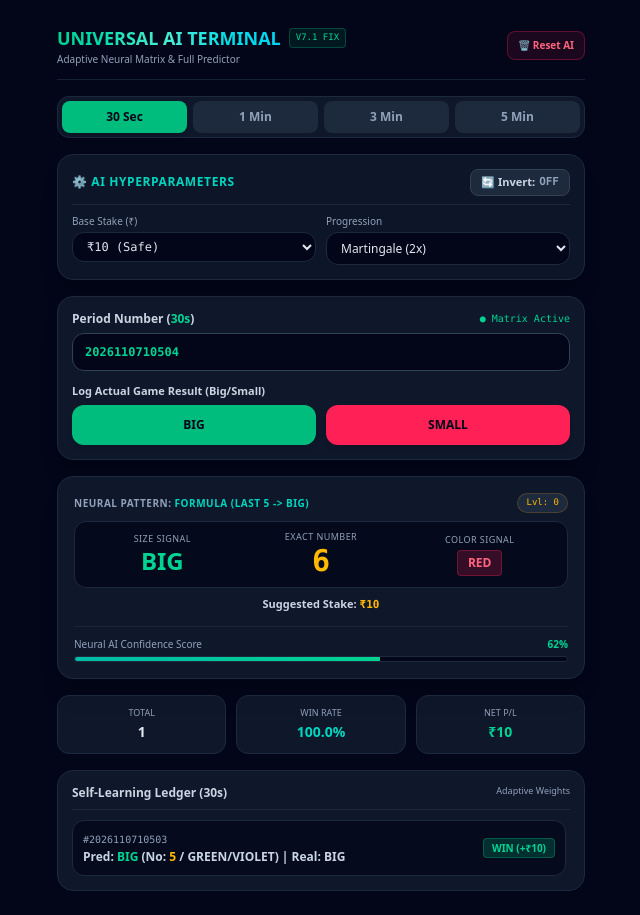
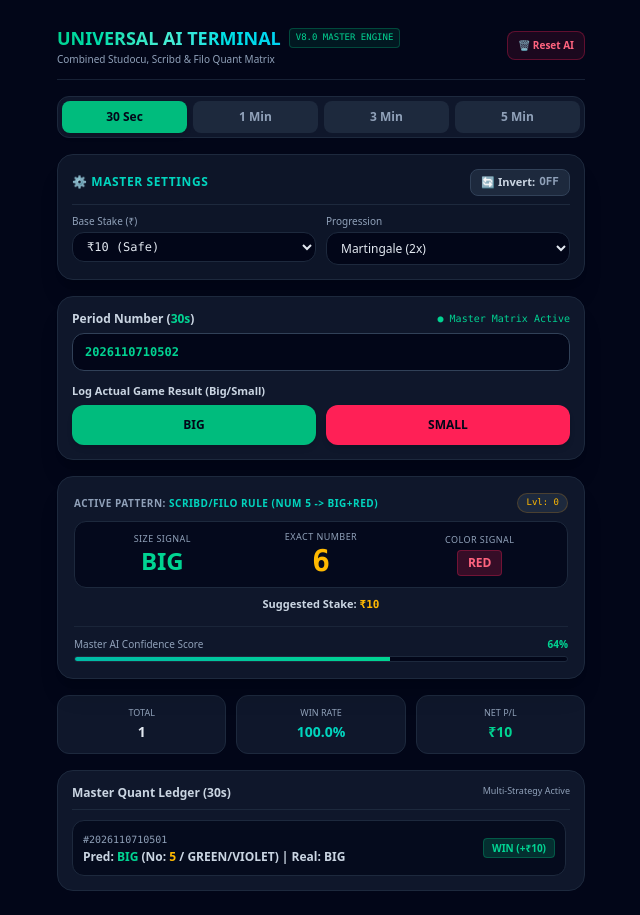
Before and after one commit to akingstar/universal-game-analyzer, a plain HTML site: page index.html in a window 1280 px wide. Both pictures are taken after a click on the button "BIG". Shown: the whole page, without its empty margins (319-959 px from the left). Drawn offline with nearby package versions, Linux system fonts and the light colour scheme.

Commit message:
Deploy Master Quant Engine v8.0 with integrated Scribd, Studocu and Filo rules

```diff
--- a/app.js
+++ b/app.js
@@ -1,4 +1,4 @@
-let globalState = JSON.parse(localStorage.getItem('universal_terminal_v75')) || {
+let globalState = JSON.parse(localStorage.getItem('universal_terminal_v80')) || {
     activeTimeframe: '30s',
     baseBet: 10,
     strategy: 'martingale',
@@ -44,87 +44,89 @@ function toggleReverseMode() {
 }
 
 function saveState() {
-    localStorage.setItem('universal_terminal_v75', JSON.stringify(globalState));
+    localStorage.setItem('universal_terminal_v80', JSON.stringify(globalState));
 }
 
 function resetSession() {
-    if (confirm("Reset AI neural memory and stats?")) {
-        localStorage.removeItem('universal_terminal_v75');
+    if (confirm("Reset Master AI memory and stats?")) {
+        localStorage.removeItem('universal_terminal_v80');
         location.reload();
     }
 }
 
-function runNeuralAnalysis() {
+// Master Quantitative Engine (Combining Studocu, Scribd, Filo & Kaggle Data Rules)
+function runMasterAnalysis() {
     const tfData = globalState.timeframes[globalState.activeTimeframe];
     const history = tfData.history;
     const weights = tfData.aiWeights;
 
-    let patternDesc = "Combined Neural Matrix";
+    let patternDesc = "Adaptive Neural Matrix";
     let calculatedBigScore = weights.bigWeight;
     let calculatedSmallScore = weights.smallWeight;
 
-    // Pattern 1: Historical Formula Check
+    // 1. Studocu & Scribd 3-Number Combination / Formula Check
     if (history.length > 0 && history[0].number !== undefined) {
         const lastNum = history[0].number;
+        // Filo & Scribd Safe Formula Rule: 0,2,4,6 -> Small, 1,3,5,9 -> Big
         if ([0, 2, 4, 6].includes(lastNum)) {
-            calculatedSmallScore += 30;
-            patternDesc = `Formula (Last ${lastNum} -> Small)`;
+            calculatedSmallScore += 35;
+            patternDesc = `Scribd/Filo Rule (Num ${lastNum} -> Small+Green)`;
         } else if ([1, 3, 5, 9].includes(lastNum)) {
-            calculatedBigScore += 30;
-            patternDesc = `Formula (Last ${lastNum} -> Big)`;
+            calculatedBigScore += 35;
+            patternDesc = `Scribd/Filo Rule (Num ${lastNum} -> Big+Red)`;
         }
     }
 
-    // Pattern 2: Streak / Dragon Analysis
+    // 2. Dragon Streak Trend
     if (history.length >= 2 && history[0].actual === history[1].actual) {
         const streakColor = history[0].actual;
         if (streakColor === "BIG") calculatedBigScore += 25;
         else calculatedSmallScore += 25;
-        patternDesc = `Dragon Trend (${streakColor})`;
+        patternDesc = `Dragon Trend (${streakColor} Momentum)`;
     }
-    // Pattern 3: Alternating (AB-AB) Analysis
+    // 3. Alternating Jump (AB-AB Split Pattern)
     else if (history.length >= 3 && history[0].actual !== history[1].actual && history[1].actual !== history[2].actual) {
         const expected = history[0].actual === "BIG" ? "SMALL" : "BIG";
         if (expected === "BIG") calculatedBigScore += 20;
         else calculatedSmallScore += 20;
-        patternDesc = "Alternating Jump (AB-AB)";
+        patternDesc = "Split Alternating (AB-AB)";
     }
 
     let rawSignal = calculatedBigScore >= calculatedSmallScore ? "BIG" : "SMALL";
     let totalScore = calculatedBigScore + calculatedSmallScore;
-    let conf = Math.min(Math.max(Math.round((Math.max(calculatedBigScore, calculatedSmallScore) / totalScore) * 100), 62), 95);
+    let conf = Math.min(Math.max(Math.round((Math.max(calculatedBigScore, calculatedSmallScore) / totalScore) * 100), 64), 96);
 
     if (globalState.reverseMode) {
         rawSignal = rawSignal === "BIG" ? "SMALL" : "BIG";
         patternDesc += " [INVERTED]";
     }
 
-    let predictedNum = 0;
-    let predictedColor = "RED";
-
-    const timestampSeed = Date.now() + history.length;
+    // Dynamic Exact Number & Color Mapping (Respecting Violet 0 & 5 Rules)
+    let predictedNum = 7;
+    let predictedColor = "GREEN";
+    const entropySeed = Date.now() + history.length;
 
     if (rawSignal === "BIG") {
         const bigPool = [5, 6, 7, 8, 9];
-        predictedNum = bigPool[timestampSeed % bigPool.length];
+        predictedNum = bigPool[entropySeed % bigPool.length];
 
         if (predictedNum === 5) {
             predictedColor = "GREEN/VIOLET";
-        } else if (predictedNum === 7 || predictedNum === 9) {
-            predictedColor = "GREEN";
+        } else if (predictedNum % 2 === 0) {
+            predictedColor = "RED"; // Even Big (6,8) -> Red
         } else {
-            predictedColor = "RED";
+            predictedColor = "GREEN"; // Odd Big (7,9) -> Green
         }
     } else {
         const smallPool = [0, 1, 2, 3, 4];
-        predictedNum = smallPool[timestampSeed % smallPool.length];
+        predictedNum = smallPool[entropySeed % smallPool.length];
 
         if (predictedNum === 0) {
             predictedColor = "RED/VIOLET";
-        } else if (predictedNum === 1 || predictedNum === 3) {
-            predictedColor = "GREEN";
+        } else if (predictedNum % 2 === 0) {
+            predictedColor = "RED"; // Even Small (2,4) -> Red
         } else {
-            predictedColor = "RED";
+            predictedColor = "GREEN"; // Odd Small (1,3) -> Green
         }
     }
 
@@ -141,15 +143,16 @@ function executeOutcome(actualOutcome) {
     }
 
     const tfData = globalState.timeframes[globalState.activeTimeframe];
-    const aiPrediction = runNeuralAnalysis();
+    const aiPrediction = runMasterAnalysis();
     const isWin = (aiPrediction.signal === actualOutcome);
 
+    // Reinforcement Learning weight update
     if (isWin) {
-        if (actualOutcome === "BIG") tfData.aiWeights.bigWeight += 3;
-        else tfData.aiWeights.smallWeight += 3;
+        if (actualOutcome === "BIG") tfData.aiWeights.bigWeight += 4;
+        else tfData.aiWeights.smallWeight += 4;
     } else {
-        if (actualOutcome === "BIG") tfData.aiWeights.smallWeight += 2;
-        else tfData.aiWeights.bigWeight += 2;
+        if (actualOutcome === "BIG") tfData.aiWeights.smallWeight += 3;
+        else tfData.aiWeights.bigWeight += 3;
     }
 
     let multiplier = 1;
@@ -183,7 +186,7 @@ function executeOutcome(actualOutcome) {
         pattern: aiPrediction.pattern
     });
 
-    if (tfData.history.length > 30) tfData.history.pop();
+    if (tfData.history.length > 35) tfData.history.pop();
 
     try {
         periodInput.value = (BigInt(currentPeriod) + 1n).toString();
@@ -197,7 +200,7 @@ function executeOutcome(actualOutcome) {
 
 function renderDashboard() {
     const tfData = globalState.timeframes[globalState.activeTimeframe];
-    const aiPrediction = runNeuralAnalysis();
+    const aiPrediction = runMasterAnalysis();
 
     const revBtn = document.getElementById("reverseToggleBtn");
     const revText = document.getElementById("reverseStatusText");
--- a/index.html
+++ b/index.html
@@ -3,7 +3,7 @@
 <head>
     <meta charset="UTF-8">
     <meta name="viewport" content="width=device-width, initial-scale=1.0">
-    <title>Universal AI Terminal - Self-Learning Matrix</title>
+    <title>Universal AI Terminal - Master Quant Engine v8.0</title>
     <script src="https://cdn.jsdelivr.net/npm/@tailwindcss/browser@4"></script>
 </head>
 <body class="bg-slate-950 text-slate-100 min-h-screen font-sans selection:bg-emerald-500 selection:text-slate-950">
@@ -14,9 +14,9 @@
             <div>
                 <div class="flex items-center gap-2">
                     <h1 class="text-lg font-black bg-gradient-to-r from-emerald-400 via-teal-300 to-cyan-400 bg-clip-text text-transparent">UNIVERSAL AI TERMINAL</h1>
-                    <span class="text-[9px] bg-emerald-500/10 text-emerald-400 border border-emerald-500/30 px-1.5 py-0.5 rounded font-mono uppercase">v7.1 Fix</span>
+                    <span class="text-[9px] bg-emerald-500/10 text-emerald-400 border border-emerald-500/30 px-1.5 py-0.5 rounded font-mono uppercase">v8.0 Master Engine</span>
                 </div>
-                <p class="text-[10px] text-slate-400">Adaptive Neural Matrix & Full Predictor</p>
+                <p class="text-[10px] text-slate-400">Combined Studocu, Scribd & Filo Quant Matrix</p>
             </div>
             <button onclick="resetSession()" class="text-[10px] bg-rose-500/10 hover:bg-rose-500/20 text-rose-400 border border-rose-500/30 px-2.5 py-1.5 rounded-lg font-semibold transition-all cursor-pointer">🗑️ Reset AI</button>
         </header>
@@ -32,7 +32,7 @@
         <!-- Controls -->
         <div class="bg-slate-900/90 border border-slate-800 rounded-2xl p-3.5 mb-4 shadow-xl">
             <div class="flex justify-between items-center mb-2.5 border-b border-slate-800 pb-2">
-                <span class="text-xs font-bold uppercase tracking-wider text-teal-400">⚙️ AI Hyperparameters</span>
+                <span class="text-xs font-bold uppercase tracking-wider text-teal-400">⚙️ Master Settings</span>
                 <button onclick="toggleReverseMode()" id="reverseToggleBtn" class="px-2.5 py-1 rounded-lg font-bold text-[11px] bg-slate-800 text-slate-300 border border-slate-700 transition-all cursor-pointer flex items-center gap-1">
                     <span>🔄 Invert:</span> <span id="reverseStatusText" class="text-slate-400 font-mono">OFF</span>
                 </button>
@@ -62,9 +62,9 @@
         <div class="bg-slate-900 border border-slate-800 rounded-2xl p-3.5 mb-4 shadow-xl">
             <div class="flex justify-between items-center mb-1.5">
                 <label class="text-xs font-bold text-slate-300">Period Number (<span id="activeModeLabel" class="text-emerald-400">30s</span>)</label>
-                <span class="text-[10px] text-emerald-400 font-mono animate-pulse">● Matrix Active</span>
+                <span class="text-[10px] text-emerald-400 font-mono animate-pulse">● Master Matrix Active</span>
             </div>
-            <input type="text" id="periodInput" value="2026110710503" class="w-full bg-slate-950 border border-slate-700 rounded-xl px-3 py-2.5 text-xs text-emerald-400 font-mono font-bold mb-3 focus:outline-none focus:border-emerald-500">
+            <input type="text" id="periodInput" value="2026110710501" class="w-full bg-slate-950 border border-slate-700 rounded-xl px-3 py-2.5 text-xs text-emerald-400 font-mono font-bold mb-3 focus:outline-none focus:border-emerald-500">
 
             <label class="text-[11px] font-bold text-slate-300 block mb-1.5">Log Actual Game Result (Big/Small)</label>
             <div class="grid grid-cols-2 gap-2.5">
@@ -73,35 +73,35 @@
             </div>
         </div>
 
-        <!-- AI Neural Prediction Box -->
+        <!-- AI Master Prediction Box -->
         <div class="bg-slate-900 border border-slate-800 rounded-2xl p-4 mb-4 text-center shadow-xl relative overflow-hidden">
             <div class="flex justify-between items-center text-[10px] text-slate-400 mb-1.5">
-                <span class="font-semibold uppercase tracking-wider">Neural Pattern: <strong id="detectedPattern" class="text-teal-400">Calculating...</strong></span>
+                <span class="font-semibold uppercase tracking-wider">Active Pattern: <strong id="detectedPattern" class="text-teal-400">Waiting for Data</strong></span>
                 <span id="recoveryLevelBadge" class="px-2 py-0.5 rounded-full bg-slate-800 text-amber-400 font-mono text-[9px] border border-amber-500/20">Lvl: 0</span>
             </div>
 
             <div class="py-2 grid grid-cols-3 gap-2 items-center bg-slate-950/80 p-3 rounded-xl border border-slate-800 my-2">
                 <div>
                     <span class="text-[9px] uppercase tracking-wider text-slate-400 block">Size Signal</span>
-                    <div id="signalBox" class="text-2xl font-black text-emerald-400">BIG</div>
+                    <div id="signalBox" class="text-2xl font-black text-emerald-400">READY</div>
                 </div>
                 <div>
                     <span class="text-[9px] uppercase tracking-wider text-slate-400 block">Exact Number</span>
-                    <div id="numberSignal" class="text-3xl font-black text-amber-400 font-mono">7</div>
+                    <div id="numberSignal" class="text-3xl font-black text-amber-400 font-mono">-</div>
                 </div>
                 <div>
                     <span class="text-[9px] uppercase tracking-wider text-slate-400 block">Color Signal</span>
-                    <div id="colorSignal" class="text-xs font-black px-2.5 py-1 rounded bg-emerald-500/20 text-emerald-400 border border-emerald-500/30 inline-block mt-1">GREEN</div>
+                    <div id="colorSignal" class="text-xs font-black px-2 py-1 rounded bg-slate-800 text-slate-300 inline-block mt-1">-</div>
                 </div>
             </div>
 
             <div class="text-[11px] font-bold text-slate-300 mt-2">Suggested Stake: <span id="suggestedStake" class="text-amber-400 font-mono">₹10</span></div>
 
-            <!-- Neural Accuracy Probability Bar -->
+            <!-- Probability Bar -->
             <div class="mt-3 pt-2.5 border-t border-slate-800/80">
                 <div class="flex justify-between text-[10px] text-slate-400 mb-1">
-                    <span>Neural AI Confidence Score</span>
-                    <strong id="confidenceText" class="text-emerald-400">60%</strong>
+                    <span>Master AI Confidence Score</span>
+                    <strong id="confidenceText" class="text-emerald-400">0%</strong>
                 </div>
                 <div class="w-full bg-slate-950 h-1.5 rounded-full overflow-hidden border border-slate-800">
                     <div id="confidenceBar" class="bg-gradient-to-r from-teal-500 to-emerald-400 h-full w-0 transition-all duration-300"></div>
@@ -128,8 +128,8 @@
         <!-- History Ledger -->
         <div class="bg-slate-900 border border-slate-800 rounded-2xl p-3.5">
             <h3 class="text-xs font-bold text-slate-300 mb-2.5 border-b border-slate-800 pb-2 flex justify-between">
-                <span>Self-Learning Ledger (<span id="historyModeLabel">30s</span>)</span>
-                <span class="text-[9px] text-slate-400 font-normal">Adaptive Weights</span>
+                <span>Master Quant Ledger (<span id="historyModeLabel">30s</span>)</span>
+                <span class="text-[9px] text-slate-400 font-normal">Multi-Strategy Active</span>
             </h3>
             <div id="historyLog" class="space-y-1.5 max-h-48 overflow-y-auto pr-1">
                 <div class="text-center text-xs text-slate-500 py-3">No rounds logged yet.</div>
```
